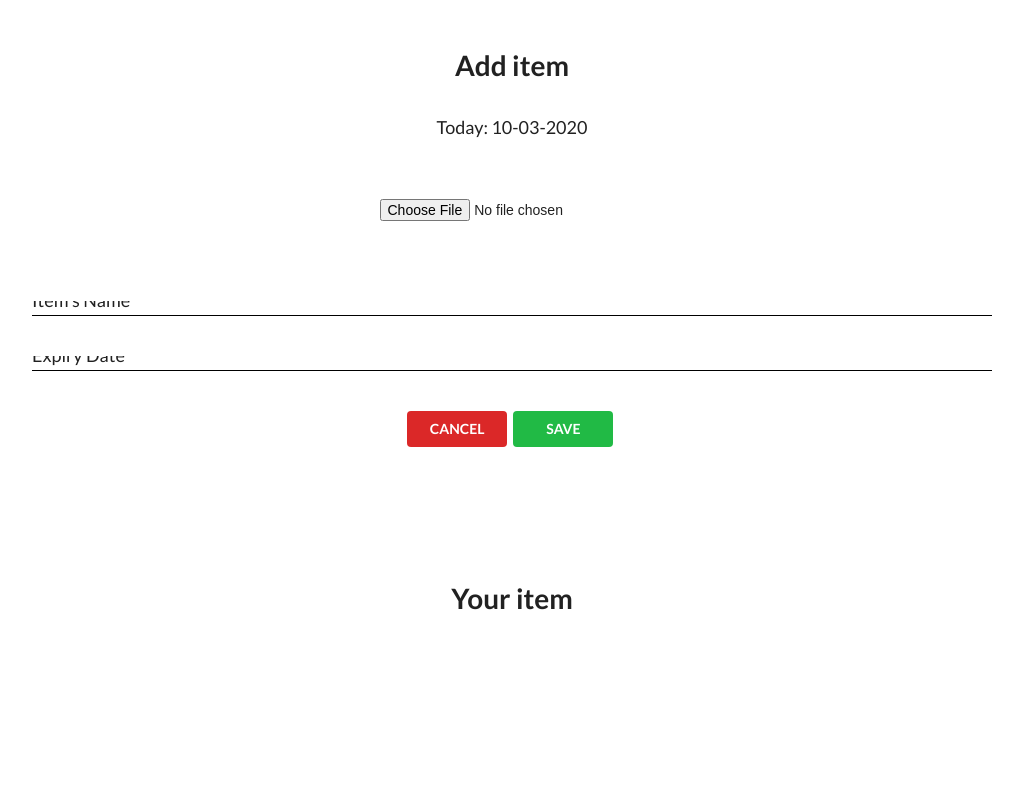
After one commit to poomsc/BeforeExpire_webapp, a Flask app: page /create in a window 1280 px wide. The commit adds this page. Shown: the whole page, without its empty margins (128-1151 px from the left). Run offline with Flask 2, Linux system fonts and the light colour scheme; some libraries are stand-ins or nearby versions.

Commit message:
change formmat page continue moth && create page add

```diff
--- a/main.py
+++ b/main.py
@@ -1,39 +1,46 @@
 from flask import Flask
-from flask import render_template,redirect,url_for
-from datetime import datetime,timedelta
+from flask import render_template, redirect, url_for
+from datetime import datetime, timedelta
 from flask import request
 
 app = Flask(__name__)
 
-items = { }
+items = {}
 
 @app.route('/')
 def index():
+    return render_template('index.html')
+
+@app.route('/create')
+def create():
     time = str(datetime.now())[0:10].split('-')
     time = time[2] + '-' + time[1] + '-' + time[0]
-    return  render_template('test.html',
-                            time=time,
-                            items=items.values())
+    return render_template('create.html',
+                           time=time,
+                           items=items.values())
+
 
 @app.route('/news/<id>/')
 def show_item(id):
     new_item = items[int(id)]
     return render_template('new_item.html',
-                            id=new_item['id'],
-                            title=new_item['title'],
-                            body=new_item['body'])
+                           id=new_item['id'],
+                           title=new_item['title'],
+                           body=new_item['body'])
 
-def new_items(title,body):
+
+def new_items(title, body):
     new_id = len(items.keys()) + 1
     return {
-            'id' : new_id,
-            'title' : title,
-            'body' : body
+        'id': new_id,
+        'title': title,
+        'body': body
     }
 
-@app.route('/news/create/',methods=['POST'])
+
+@app.route('/news/create/', methods=['POST'])
 def create_new_item():
     item = new_items(request.form['title'],
-                    request.form['body'])
+                     request.form['body'])
     items[item['id']] = item
     return redirect(url_for('index'))
--- /dev/null
+++ b/templates/create.html
@@ -0,0 +1,146 @@
+<html lang="en">
+
+<head>
+    <meta charset="UTF-8" />
+    <meta name="viewport" content="width=device-width, initial-scale=1.0" />
+    <title>Before Expire</title>
+    <style>
+        body {
+            height: 50vh;
+            display: flex;
+            justify-content: space-around;
+            align-items: center;
+            flex-direction: column;
+            font-family: sans-serif;
+        }
+
+        .box {
+            width: 75%;
+            display: flex;
+            flex-direction: column;
+            align-items: center;
+            height: 50vh;
+        }
+
+        .form {
+            font-size: 18px;
+            width: 100%;
+            position: relative;
+            height: 70px;
+            overflow: hidden;
+        }
+
+        .form input {
+            font-size: 16px;
+            height: 100%;
+            color: black;
+            padding-top: 16px;
+            border: none;
+            outline: none;
+        }
+
+        .form label {
+            position: absolute;
+            bottom: 0px;
+            left: 0%;
+            width: 100%;
+            height: 100%;
+            pointer-events: none;
+            border-bottom: 1px solid black;
+        }
+
+        .form label::after {
+            content: "";
+            position: absolute;
+            left: 0px;
+            bottom: -1px;
+            height: 100%;
+            width: 100%;
+            border-bottom: 3px solid lightskyblue;
+            transform: translateX(-100%);
+            transition: transform 0.3s ease;
+        }
+
+        .content-name {
+            position: absolute;
+            bottom: 5px;
+            left: 0px;
+            transition: all 0.3s ease;
+        }
+
+        .form input:focus+.label-name .content-name,
+        .form input:valid+.label-name .content-name {
+            transform: translateY(-150%);
+            font-size: 16px;
+            color: lightskyblue;
+        }
+
+        .form input:focus+.label-name::after,
+        .form input:valid+.label-name::after {
+            transform: translateX(0%);
+        }
+
+        ::placeholder {
+            color: gray;
+        }
+
+        input {
+            width: 100%;
+        }
+    </style>
+    <script src="https://code.jquery.com/jquery-3.1.1.min.js" crossorigin="anonymous"></script>
+    <link rel="stylesheet" href="https://cdn.jsdelivr.net/npm/semantic-ui@2.4.2/dist/semantic.min.css">
+    <script src="https://cdn.jsdelivr.net/npm/semantic-ui@2.4.2/dist/semantic.min.js"></script>
+</head>
+
+
+<body>
+    <form class="box" action="{{ url_for('create_new_item') }}" method="POST">
+        <h1 style="text-align:center">Add item</h1>
+        <br />
+        <br />
+        <p style="font-size: 18px;">Today: {{ time }}</p>
+        <br />
+        <br />
+        <div class="takePhoto">
+            <input type="file" accept="image/*" capture="capture">
+        </div>
+        <br />
+        <br />
+        <br />
+        <br />
+        <div class="form">
+            <input type="text" name="title" autocomplete="off" required />
+            <label for="name" class="label-name">
+                <span class="content-name">Item's Name</span>
+            </label>
+        </div>
+        <br />
+        <br />
+        <div class="form">
+            <input type="text" name="body" autocomplete="off" onfocus="this.placeholder = 'dd/mm/yyyy'"
+                onblur="this.placeholder=''" required />
+            <label for="name" class="label-name">
+                <span class="content-name">Expiry Date</span>
+            </label>
+        </div>
+        <br />
+        <br />
+        <span>
+            <a href="/" class="ui red button" style="width: 100px;">CANCEL</a>
+
+            <a href="/"><input type="submit" class="ui green button" value="SAVE" style="width: 100px;" /></a>
+        </span>
+    </form>
+
+    <h1>Your item</h1>
+    <ul>
+        {% for item in items %}
+        <li><a href="{{ url_for('show_item',id=item.id) }}">{{ item.title + "*** Expire (" + item.body + ") ***" }}</a>
+        </li>
+        {% endfor %}
+    </ul>
+
+</body>
+
+</html>
```
Also changed, not shown: templates/index.html (+30 -1 lines), templates/test.html (deleted, +0 -105 lines), templates/input_old.html (renamed from templates/input.html).
